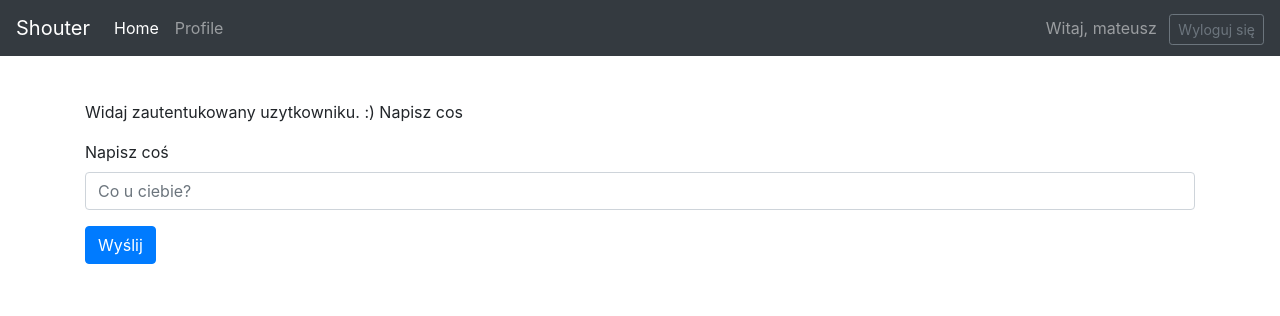
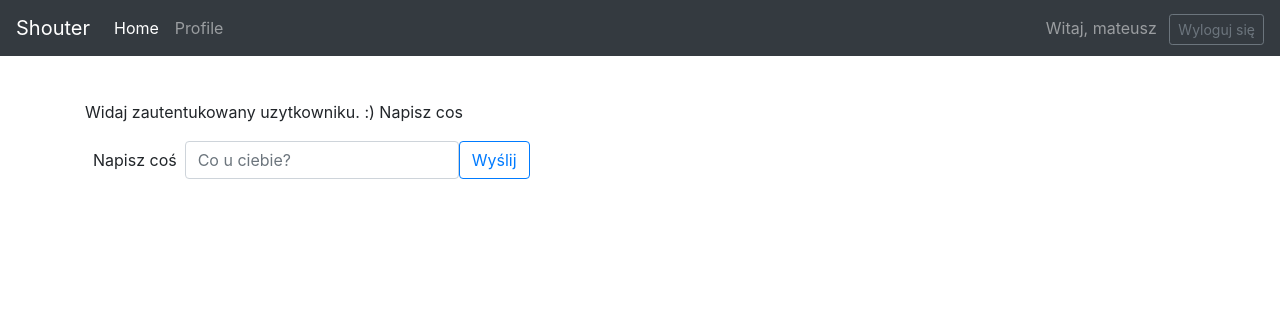
Before and after one commit to microice333/Shouter, a Django app: page /wall/ in a window 1280 px wide. Shown: the top 316 px of the page. Run offline with Django 3.2, Linux system fonts and the light colour scheme; a user stored in the database is signed in; data that the repository does not hold is empty; some libraries are stand-ins or nearby versions.

Commit message:
Likes completed

```diff
--- a/microservices/front/app/website/shouter/templates/template.html
+++ b/microservices/front/app/website/shouter/templates/template.html
@@ -5,9 +5,9 @@
     <meta charset="UTF-8">
     <title>Shouter{% block subtitile %}{% endblock %}</title>
     <link rel="stylesheet" href="https://maxcdn.bootstrapcdn.com/bootstrap/4.1.0/css/bootstrap.min.css">
-    <link rel="stylesheet" href="{% static 'style.css' %}">
     <script src="https://ajax.googleapis.com/ajax/libs/jquery/3.3.1/jquery.min.js"></script>
     <script src="https://maxcdn.bootstrapcdn.com/bootstrap/4.1.0/js/bootstrap.min.js"></script>
+    <link rel="stylesheet" href="{% static 'style.css' %}">
     <script src="{% static 'wall.js' %}"></script>
     {% block js %}{% endblock %}
   </head>
--- a/microservices/front/app/website/shouter/templates/wall.html
+++ b/microservices/front/app/website/shouter/templates/wall.html
@@ -1,6 +1,9 @@
 {% extends 'template.html' %}
 
-{% block js %}{% endblock %}
+{% load static %}
+{% block js %}
+
+{% endblock %}
 
 {% block subtitile %}{% endblock %}
 
@@ -9,30 +12,33 @@
 <article class="container content">
     {% if user.is_authenticated %}
     <p> Widaj zautentukowany uzytkowniku. :) Napisz cos</p>
-    <form action="{% url 'wall' %}" method="POST">
+    <form class="form-inline" action="{% url 'wall' %}" method="POST">
       {% csrf_token %}
       <div class="form-group">
         <label for="message">Napisz coś</label>
         <input type="text" class="form-control" id="message" name="message" placeholder="Co u ciebie?">
       </div>
-      <button type="submit" class="btn btn-primary">Wyślij</button>
+      <button type="submit" class="btn btn-outline-primary">Wyślij</button>
     </form>
-    <div class="card-column">
+    <div class="card-columns">
       {% for message in messages %}
-      <div class="card message">
+      <div class="card bg-light message">
         <div class="card-body">
           <h4 class="card-title">{{ message.author }}</h4>
           <p class="card-text">{{ message.message }}</p>
         </div>
         <div class="card-footer">
-          <button type="button" id="message-{%if message.id%}{{message.id}}{%endif%}"
+          <button type="button" id="message-{{message.id}}"
           {% if message.liked %}
-          class="btn btn-primary disabled like-btn">Liked
+          class="btn btn-primary btn-sm unlike like-btn">Unlike
           {% else %}
-          class="btn btn-outline-primary like-btn">Like
+          class="btn btn-outline-primary like btn-sm like-btn">Like
           {% endif %}
           </button>
-          <span class="like-nb">0</span>
+          <!-- <span class="like-nb">0</span> -->
+
+          <button type="button" id="invitation-{{message.author}}"
+              class="btn btn-default btn-sm invitation-btn">Add friend</button>
         </div>
       </div>
       {% endfor %}
--- a/microservices/front/app/website/shouter/views.py
+++ b/microservices/front/app/website/shouter/views.py
@@ -83,7 +83,21 @@ def like(request):
     d = json.dumps({"idx" : request.POST['message_id']})
     h = {"Content-Type" : "application/json"}
     r = requests.put(url, data = d, headers = h)
-    return HttpResponse()
+
+@require_POST
+def unlike(request):
+    url = 'http://messages/like/' + request.user.username
+    d = json.dumps({"idx" : request.POST['message_id']})
+    h = {"Content-Type" : "application/json"}
+    r = requests.delete(url, data = d, headers = h)
+
+@require_POST
+def invite(request):
+    url = 'http://sent-invitations/' + request.user.username
+    d = json.dumps({"invited" : request.POST['invited']})
+    h = {"Content-Type" : "application/json"}
+    r = requests.delete(url, data = d, headers = h)
+
 
 def dodaj(request):
     j = {'name' : 'john', 'mail' : 'john'}
--- a/microservices/front/app/website/static/style.css
+++ b/microservices/front/app/website/static/style.css
@@ -16,10 +16,6 @@ table {
   margin-top: 100px;
 }
 
-.message {
-  width: 20em;
+form label, input, button {
+  padding: 0.5em;
 }
-
-.card {
-  margin: 1em;
-}
--- a/microservices/front/app/website/website/urls.py
+++ b/microservices/front/app/website/website/urls.py
@@ -27,7 +27,9 @@ urlpatterns = [
     path('', shouter.views.login, name='login'),
     path('register/', shouter.views.register, name='register'),
     path('profile/', shouter.views.profile, name='profile'),
-    path('ajax/like/', shouter.views.like, name='like'),
+    path('ajax/like/', shouter.views.like, name='ajax-like'),
+    path('ajax/unlike/', shouter.views.unlike, name='ajax-unlike'),
+    path('ajax/invite/', shouter.views.invite, name='ajax-invite'),
     path('dodaj/', shouter.views.dodaj, name='dodaj'),
     path('pokaz/', shouter.views.pokaz, name='pokaz'),
 ]
```
Also changed, not shown: microservices/front/app/website/static/wall.js (+32 -3 lines).
